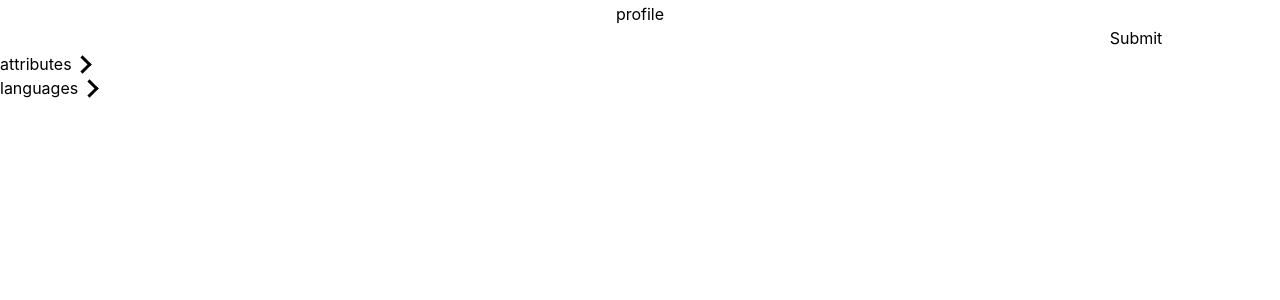
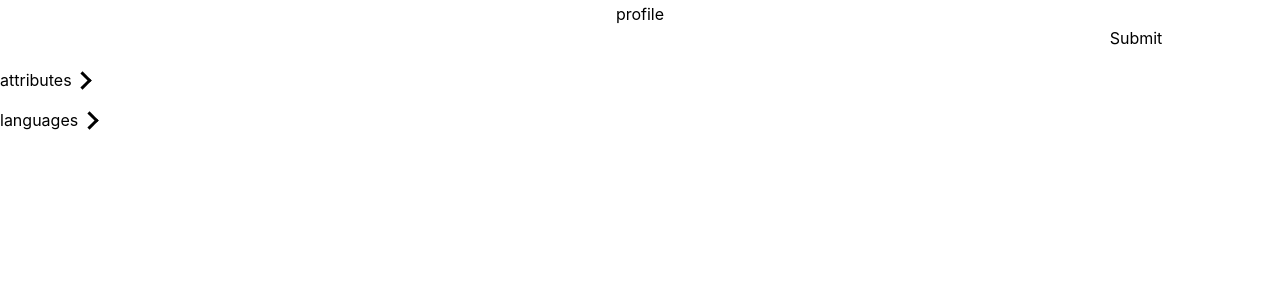
Before and after one commit to G-bot987/NextDnDCharacterManager, a Next.js app: page /components/mainpages/characternavbar/tabs/Card in a window 1280 px wide. Shown: the top 300 px of the page. Built offline with nearby package versions, Linux system fonts and the light colour scheme.

Commit message:
base char card styling

```diff
--- a/pages/components/mainpages/characternavbar/tabs/Card.tsx
+++ b/pages/components/mainpages/characternavbar/tabs/Card.tsx
@@ -9,8 +9,7 @@ export default function Card(Props: templateInterface) {
   const { profile, attributes, languages } = Props;
 
   return (
-    <div className=" flex flex-col justify-around min-h-full">
-      <ul>
+    <ul className=" flex flex-col justify-around min-h-full space-y-4">
       <li className=" border-solid border-white border-2 rounded-full flex flex-row justify-around ">
         <Profile {...profile}></Profile>
       </li>
@@ -21,6 +20,5 @@ export default function Card(Props: templateInterface) {
         <ArrowBtn {...{ languages }} />
       </li>
     </ul>
-    </div>
   );
 }
```
Lines whose indentation alone changed are shown as unchanged.
